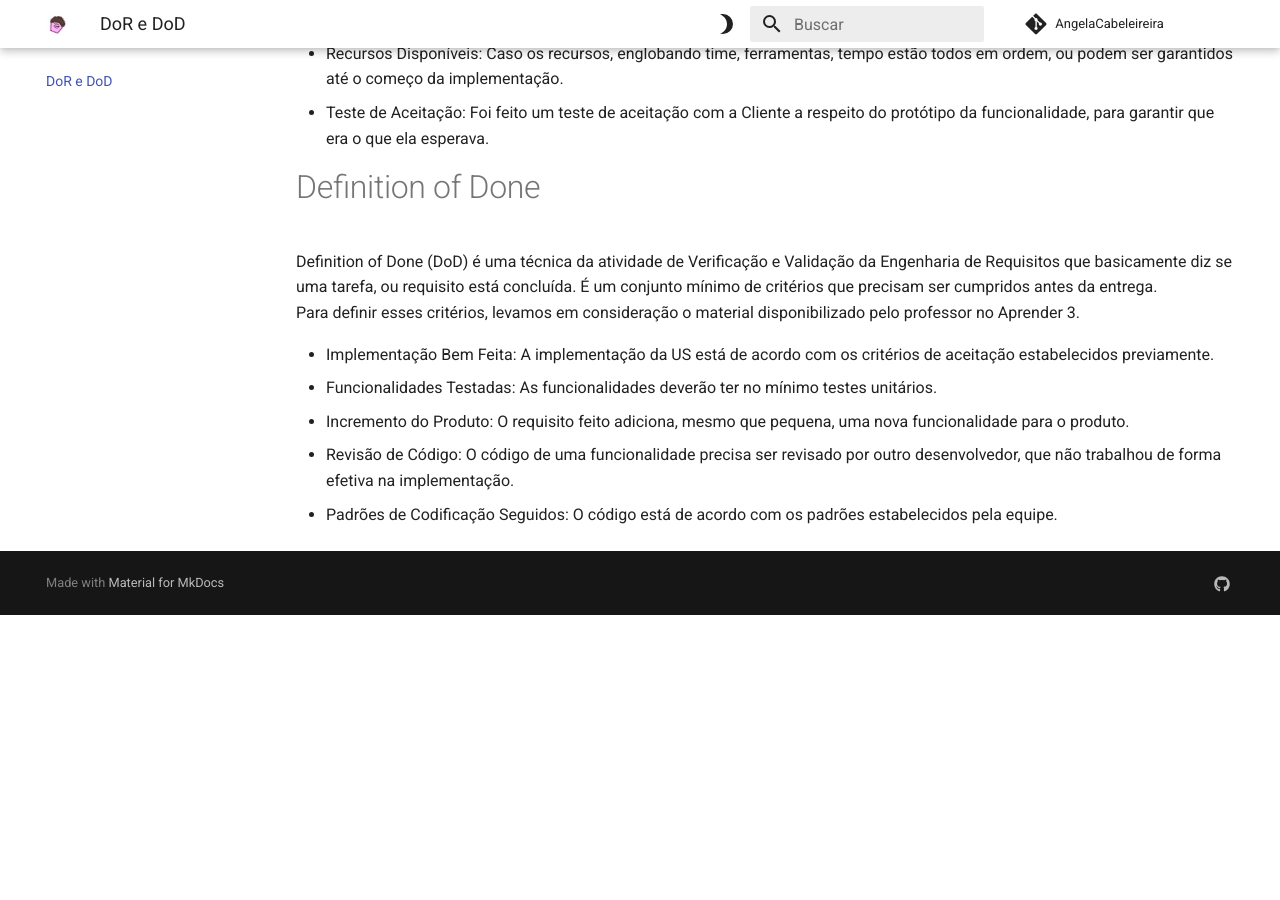
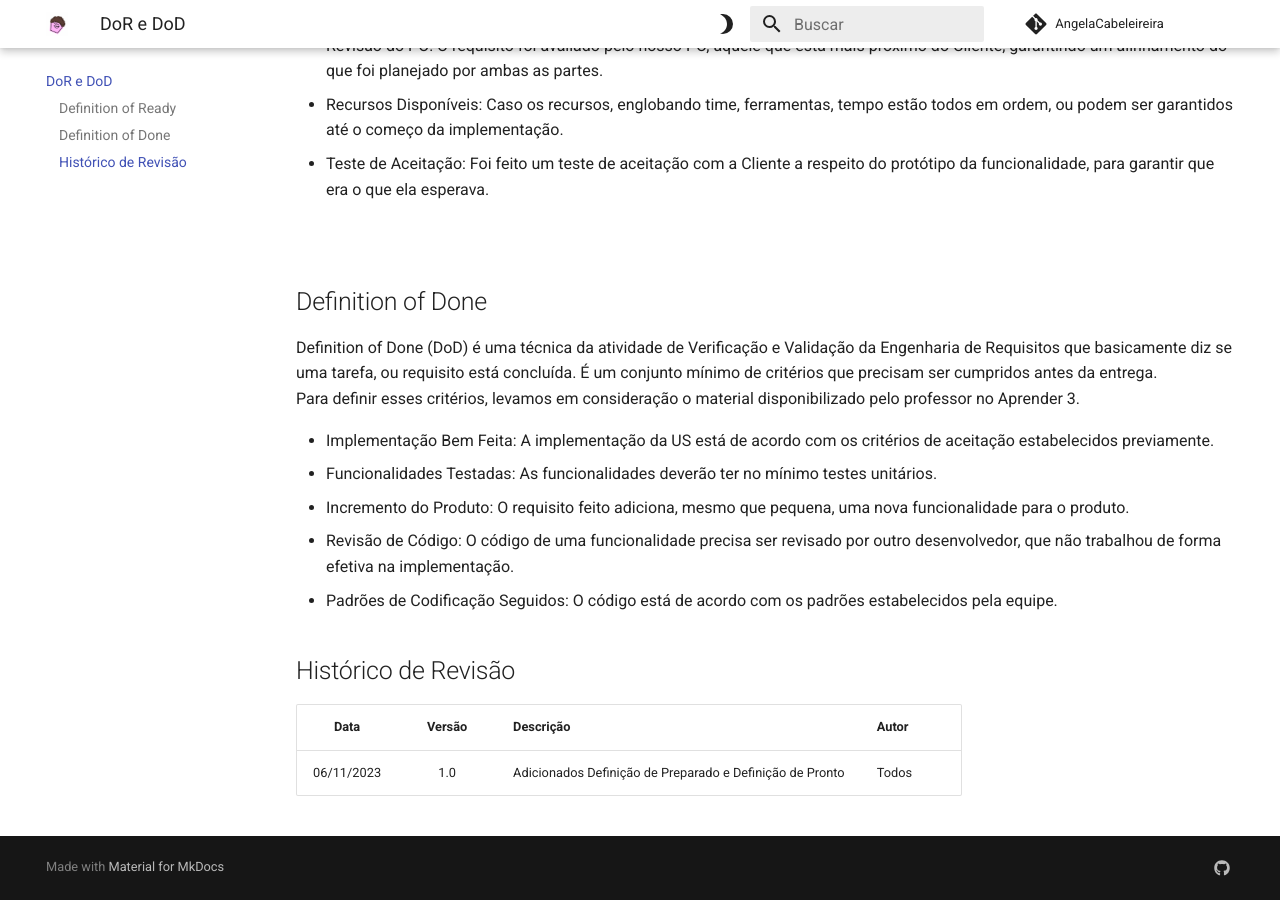
Before and after one commit to mdsreq-fga-unb/2023.2-AngelaCabeleireira, an MkDocs documentation site: the page built from docs/VisaoProdutoEProjeto/dordod.md, in a window 1280 px wide and 900 px high, scrolled down 746 px. Built offline with MkDocs 1.6.1 and Material for MkDocs 9.7.7, drawn with Linux system fonts in a browser that asks for light colours; comment, search, counter and statistics services are not loaded; before the commit the page ends 1361 px from its top, so only the background shows below that; some of the changed text lies outside the part shown.

```diff
--- a/docs/VisaoProdutoEProjeto/dordod.md
+++ b/docs/VisaoProdutoEProjeto/dordod.md
@@ -1,4 +1,4 @@
-# Definition of Ready
+## Definition of Ready
 
 Definition of Ready (DoR) é uma técnica da atividade de Verificação e Validação da Engenharia de Requisitos que basicamente são pré-requisitos de um backlog, para saber se ele está pronto para se iniciar o desenvolvimento. </br>
 Tal definição auxilia a equipe, garantindo que os requisitos escolhidos para iteração estejam preparados e assim possibilitar um desenvolvimento mais organizado e eficiente. </br>
@@ -14,9 +14,9 @@ Para definir esses critérios, levamos em consideração o material disponibiliz
     <li> Revisão do PO: O requisito foi avaliado pelo nosso PO, aquele que está mais próximo do Cliente, garantindo um alinhamento do que foi planejado por ambas as partes. </li>
     <li> Recursos Disponíveis: Caso os recursos, englobando time, ferramentas, tempo estão todos em ordem, ou podem ser garantidos até o começo da implementação. </li>
     <li> Teste de Aceitação: Foi feito um teste de aceitação com a Cliente a respeito do protótipo da funcionalidade, para garantir que era o que ela esperava. </li>
-</ul>
+</ul> </br>
 
-# Definition of Done
+## Definition of Done
 
 Definition of Done (DoD) é uma técnica da atividade de Verificação e Validação da Engenharia de Requisitos que basicamente diz se uma tarefa, ou requisito está concluída. É um conjunto mínimo de critérios que precisam ser cumpridos antes da entrega. </br>
 Para definir esses critérios, levamos em consideração o material disponibilizado pelo professor no Aprender 3.
@@ -28,3 +28,9 @@ Para definir esses critérios, levamos em consideração o material disponibiliz
     <li> Revisão de Código: O código de uma funcionalidade precisa ser revisado por outro desenvolvedor, que não trabalhou de forma efetiva na implementação. </li>
     <li> Padrões de Codificação Seguidos: O código está de acordo com os padrões estabelecidos pela equipe. </li>
 </ul>
+
+## Histórico de Revisão
+
+|    Data    | Versão | Descrição                                                                          | Autor                      |
+| :--------: | :----: | ---------------------------------------------------------------------------------- | -------------------------- |
+| 06/11/2023 |  1.0   | Adicionados Definição de Preparado e Definição de Pronto                           | Todos                      |
--- a/mkdocs.yml
+++ b/mkdocs.yml
@@ -11,7 +11,7 @@ nav:
   - Visão do Projeto: VisaoProdutoEProjeto/visaoProjeto.md
   - Processo de Desenvolvimento de Software: ProcessoDesenv.md
   - Backlog do Produto: VisaoProdutoEProjeto/backlog.md
-  - DoR e DoD: VisaoProdutoEProjeto/dordod.md
+  - DoR e DoD: VisaoProdutoEProjeto/dordod.md/
   - Relatórios: Relatorios/relatorios.md
   - Lições Aprendidas: LicoesAprendidas.md
   - Entregas:
```
Also changed, not shown: README.md (+1 -0 lines), docs/VisaoProdutoEProjeto/backlog.md (+1 -0 lines), docs/VisaoProdutoEProjeto/visaoProjeto.md (+3 -2 lines), docs/index.md (+1 -0 lines).
